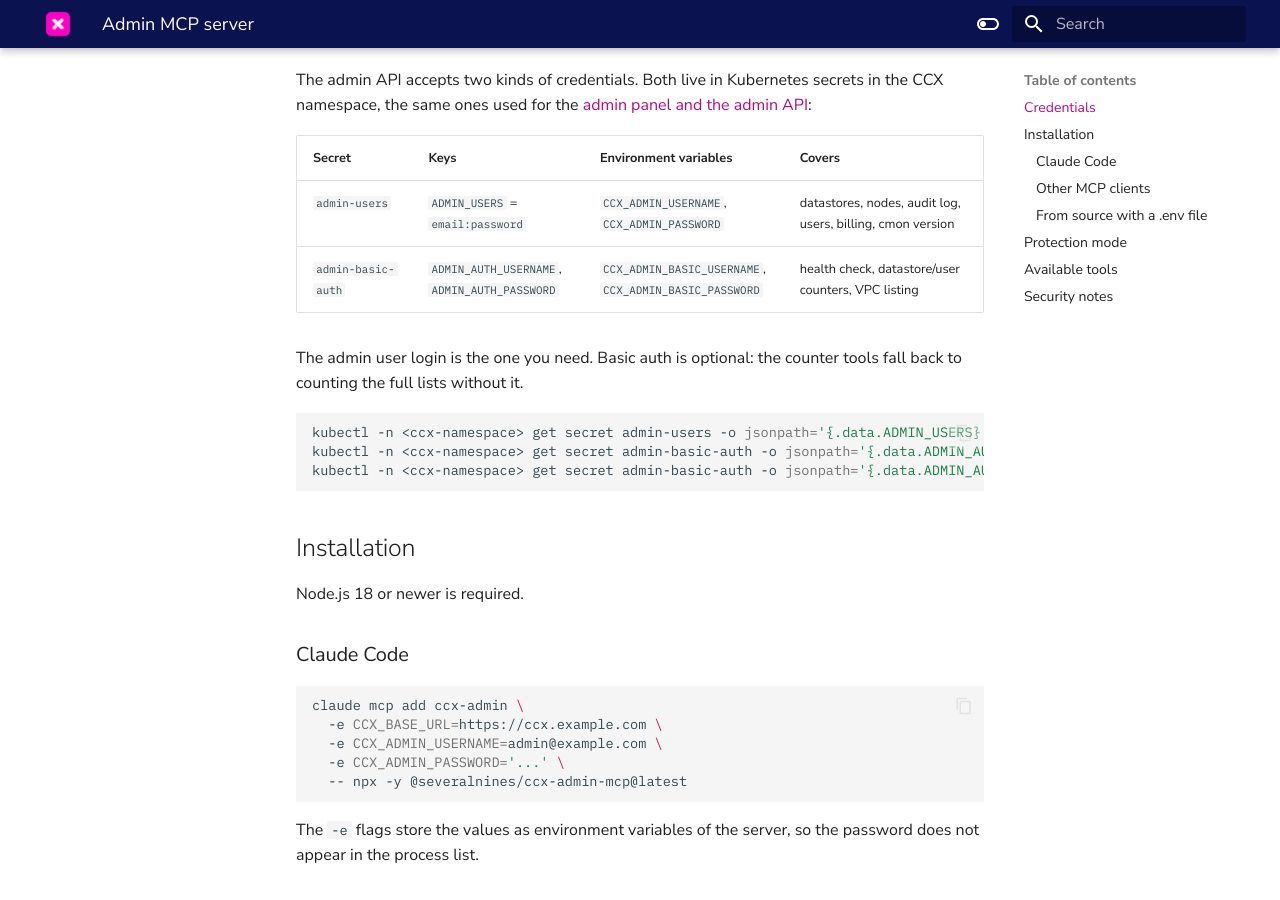
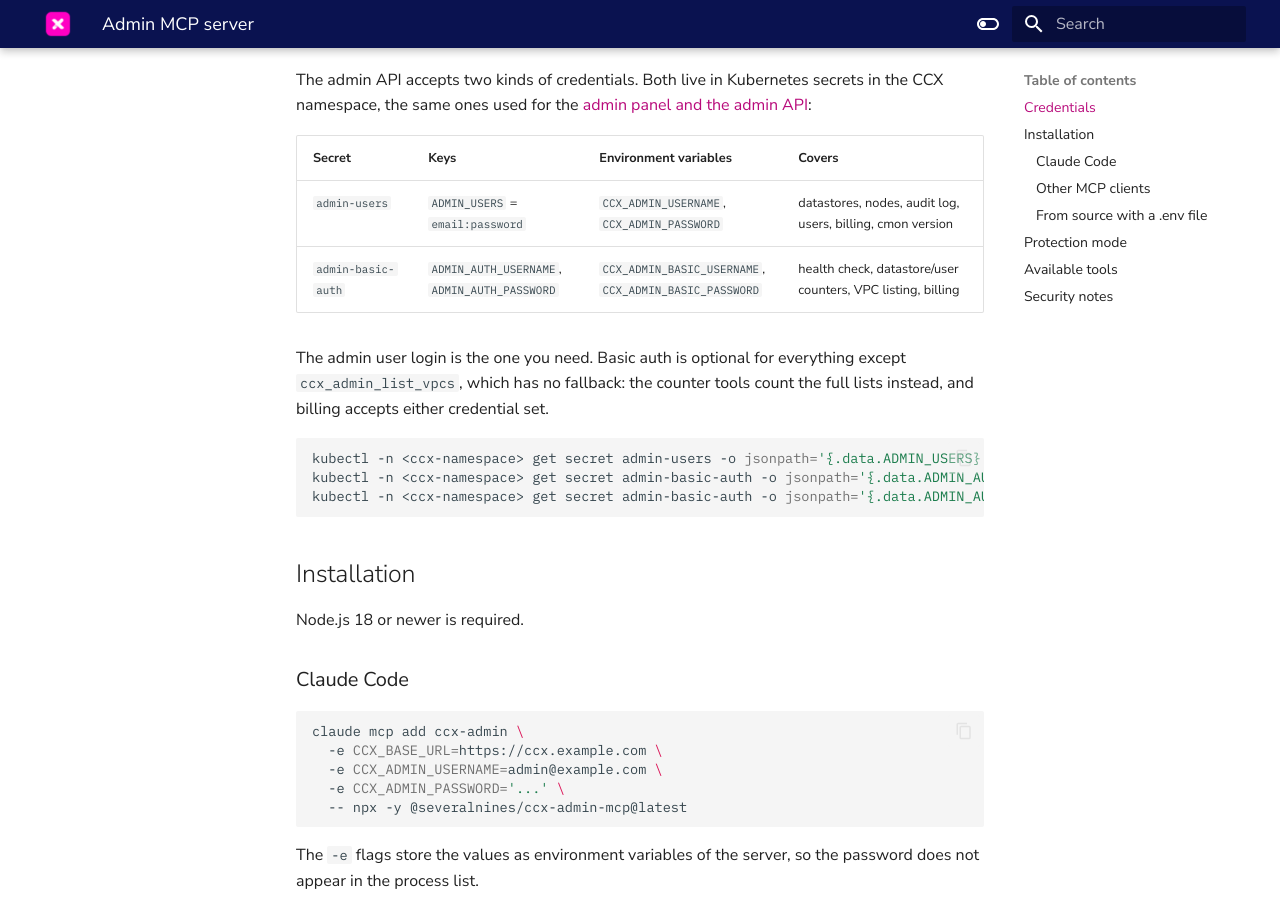
Before and after one commit to severalnines/ccx-docs, an MkDocs documentation site: the page built from docs/admin/Other/Admin-MCP.md, in a window 1280 px wide and 900 px high, scrolled down 575 px. Built offline with MkDocs 1.6.1 and Material for MkDocs 9.7.7, drawn with Linux system fonts in a browser that asks for light colours; comment, search, counter and statistics services are not loaded.

Commit message:
CCX-6296 docs(admin-mcp): billing accepts basic auth; VPC tool needs it
Address the Copilot review: the admin-basic-auth row omitted billing,
which accepts either credential set, and the credentials paragraph called
basic auth optional without naming ccx_admin_list_vpcs as the one tool
that has no session fallback.

Co-Authored-By: Claude Fable 5.1 <noreply@anthropic.com>

````diff
--- a/docs/admin/Other/Admin-MCP.md
+++ b/docs/admin/Other/Admin-MCP.md
@@ -17,9 +17,9 @@ The admin API accepts two kinds of credentials. Both live in Kubernetes secrets
 | Secret | Keys | Environment variables | Covers |
 |--------|------|-----------------------|--------|
 | `admin-users` | `ADMIN_USERS` = `email:password` | `CCX_ADMIN_USERNAME`, `CCX_ADMIN_PASSWORD` | datastores, nodes, audit log, users, billing, cmon version |
-| `admin-basic-auth` | `ADMIN_AUTH_USERNAME`, `ADMIN_AUTH_PASSWORD` | `CCX_ADMIN_BASIC_USERNAME`, `CCX_ADMIN_BASIC_PASSWORD` | health check, datastore/user counters, VPC listing |
+| `admin-basic-auth` | `ADMIN_AUTH_USERNAME`, `ADMIN_AUTH_PASSWORD` | `CCX_ADMIN_BASIC_USERNAME`, `CCX_ADMIN_BASIC_PASSWORD` | health check, datastore/user counters, VPC listing, billing |
 
-The admin user login is the one you need. Basic auth is optional: the counter tools fall back to counting the full lists without it.
+The admin user login is the one you need. Basic auth is optional for everything except `ccx_admin_list_vpcs`, which has no fallback: the counter tools count the full lists instead, and billing accepts either credential set.
 
 ```bash
 kubectl -n <ccx-namespace> get secret admin-users -o jsonpath='{.data.ADMIN_USERS}' | base64 -d
````
